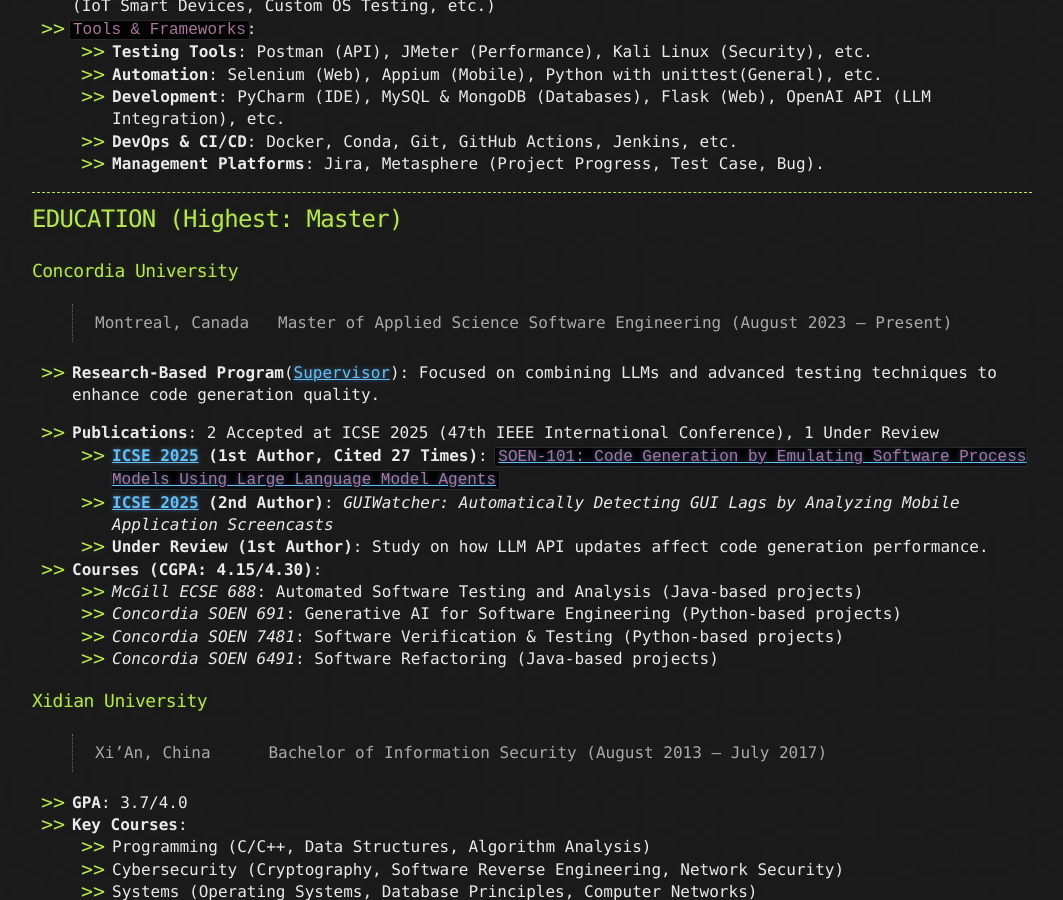
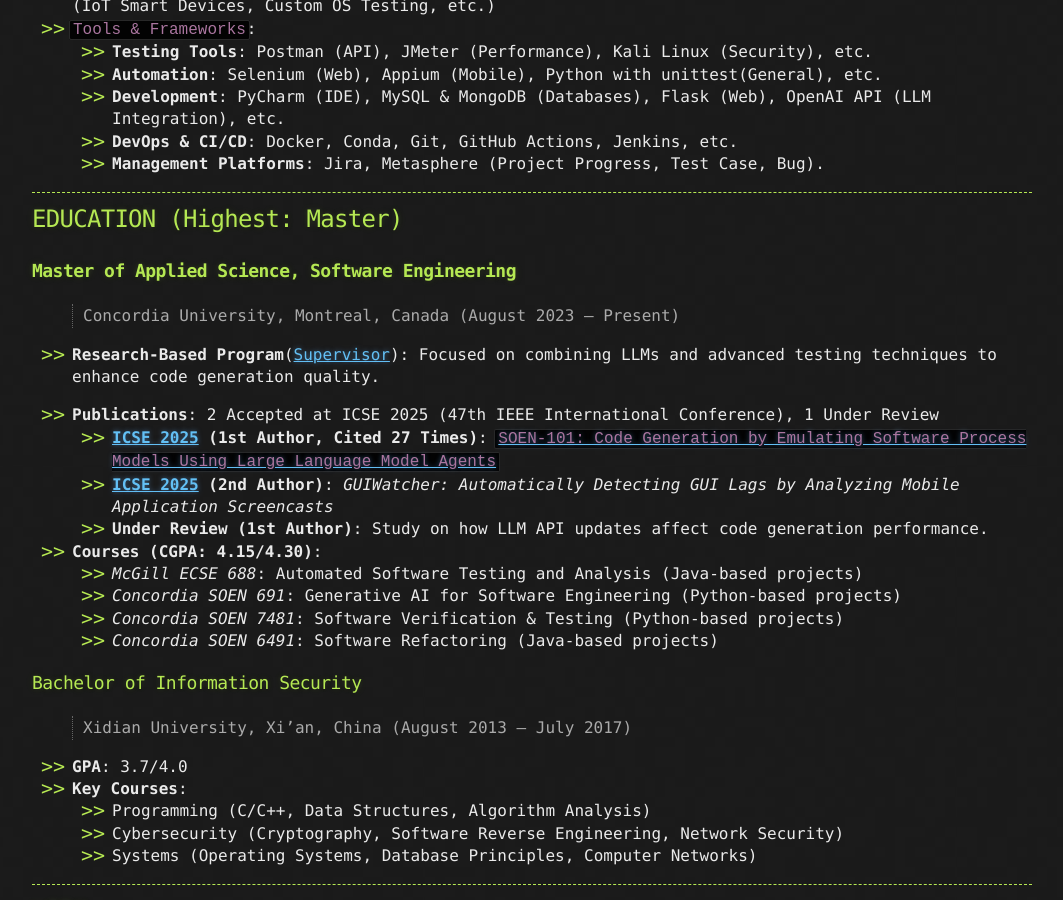
Before and after one commit to L1nwatch/L1nwatch.github.io, a Jekyll site: the page built from index.md, in a window 1280 px wide and 900 px high, scrolled down 598 px. Shown: the whole window, without its empty margins (108-1171 px from the left). Built offline with Jekyll 4.4.1, drawn with Linux system fonts in a browser that asks for light colours; our own code applies the rules of GitHub Pages for plain Markdown files.

Commit message:
[2025-01-17] update education part

```diff
--- a/index.md
+++ b/index.md
@@ -23,9 +23,9 @@
 
 ## EDUCATION (Highest: Master)
 
-### Concordia University
+### **Master of Applied Science, Software Engineering**
 
-> Montreal, Canada | Master of Applied Science Software Engineering (August 2023 – Present)
+> Concordia University, Montreal, Canada (August 2023 – Present)
 
 - **Research-Based Program**([Supervisor](https://petertsehsun.github.io/)): Focused on combining LLMs and advanced testing techniques to enhance code generation quality.
 
@@ -40,9 +40,9 @@
   - *Concordia SOEN 7481*: Software Verification & Testing (Python-based projects)
   - *Concordia SOEN 6491*: Software Refactoring (Java-based projects)
 
-### Xidian University
+### Bachelor of Information Security
 
-> Xi’An, China | Bachelor of Information Security (August 2013 – July 2017)
+> Xidian University, Xi’an, China (August 2013 – July 2017)
 
 - **GPA**: 3.7/4.0
 - **Key Courses**:
```
